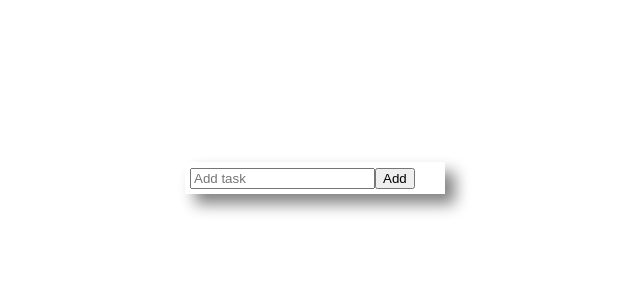
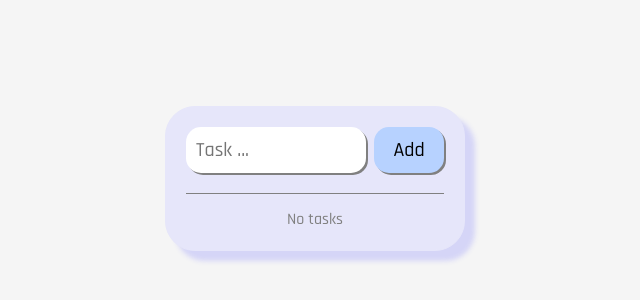
Before and after one commit to camila-pereyra/todo, a React (Create React App) app: page / in a window 1280 px wide. Shown: the part 222-522 px from the top of the page, without its empty margins (325-965 px from the left). Built offline with nearby package versions, Linux system fonts and the light colour scheme.

Commit message:
Agregue libreria classnames, aplique estilos, agregue funciones y states en Formtodo, TaskList y Task

```diff
--- a/package.json
+++ b/package.json
@@ -6,6 +6,7 @@
     "@testing-library/jest-dom": "^5.16.5",
     "@testing-library/react": "^13.4.0",
     "@testing-library/user-event": "^13.5.0",
+    "classnames": "^2.3.2",
     "react": "^18.2.0",
     "react-dom": "^18.2.0",
     "react-scripts": "5.0.1",
--- a/public/index.html
+++ b/public/index.html
@@ -1,14 +1,14 @@
 <!DOCTYPE html>
 <html lang="en">
+
 <head>
   <meta charset="utf-8" />
   <link rel="icon" href="%PUBLIC_URL%/favicon.ico" />
   <meta name="viewport" content="width=device-width, initial-scale=1" />
   <meta name="theme-color" content="#000000" />
-    <meta
-      name="description"
-      content="Web site created using create-react-app"
-    />
+  <meta name="description" content="Web site created using create-react-app" />
+  <!--GOOGLE FONTS-->
+  <link href="https://fonts.googleapis.com/css2?family=Rajdhani:wght@500&display=swap" rel="stylesheet">
   <link rel="apple-touch-icon" href="%PUBLIC_URL%/logo192.png" />
   <!--
       manifest.json provides metadata used when your web app is installed on a
@@ -26,6 +26,7 @@
     -->
   <title>React App</title>
 </head>
+
 <body>
   <noscript>You need to enable JavaScript to run this app.</noscript>
   <div id="root"></div>
@@ -40,4 +41,5 @@
       To create a production bundle, use `npm run build` or `yarn build`.
     -->
 </body>
+
 </html>
--- a/src/App.css
+++ b/src/App.css
@@ -1,7 +1,13 @@
+*{
+  padding: 0;
+  margin: 0;
+  box-sizing: border-box;
+}
 .App {
   width: 100%;
   height: 100vh;
   display: flex;
   justify-content: center;
   align-items: center;
+  background-color: whitesmoke;
 }
--- a/src/components/Container/Container.css
+++ b/src/components/Container/Container.css
@@ -1,6 +1,8 @@
 .container{
-    width: 250px;
-    padding: 5px;
-    box-shadow: 10px 10px 15px rgb(131, 131, 131);
-
+    width: 300px;
+    padding: 20px;
+    box-shadow: 10px 10px 5px rgb(213, 213, 247);
+    border: solid 1px lavender;
+    border-radius: 30px;
+    background-color: lavender;
 }
--- /dev/null
+++ b/src/components/Formtodo/FormTodo.css
@@ -0,0 +1,34 @@
+.formTodoContainer{
+    width: 100%;
+    padding: 0 0 20px 0;
+    display: flex;
+    justify-content: space-between;
+    align-items: center;
+    border-bottom: solid 1px grey;
+}
+.noTasks{
+    text-align: center;
+    margin-top: 15px;
+    color: grey;
+}
+.formTodoContainer input{
+    width: 180px;
+    padding: 10px ;
+    font-size: 20px;
+    border: none;
+    outline: none;
+    border-radius: 15px;
+    box-shadow: 2px 2px grey;
+    font-family: 'Rajdhani', sans-serif;
+
+}
+.formTodoContainer button{
+    width: 70px;
+    padding: 10px ;
+    font-size: 20px;
+    border: none;
+    background-color: #b7d2ff;
+    box-shadow: 2px 2px grey;
+    border-radius: 15px;
+    font-family: 'Rajdhani', sans-serif;
+}
--- a/src/components/Formtodo/Formtodo.jsx
+++ b/src/components/Formtodo/Formtodo.jsx
@@ -1,5 +1,6 @@
 import { useState } from "react"
 import Tasklist from "../Tasklist/Tasklist"
+import "./FormTodo.css"
 
 const FormTodo = () => {
   const [input, setInput] = useState("")
@@ -7,17 +8,20 @@ const FormTodo = () => {
   const handleClick =()=>{
     if(input!==""){
       setArrayTask([...arrayTask,input]);
+      setInput("")
     }
   }
   return (
-    <><div>
-        <input type="text" name="" id="" placeholder="Add task" value={input}
-        onChange={(e)=>{setInput(e.target.value)}}/>
-        <button type="button" onClick={handleClick}>Add</button>
-    </div>
-    <div>
-      <Tasklist arrayTask={arrayTask}/>
-    </div>
+    <>
+      <div className="formTodoContainer">
+          <input type="text" name="" id="" placeholder="Task ..." value={input}
+          onChange={(e)=>{setInput(e.target.value)}}/>
+          <button type="button" onClick={handleClick}>Add</button>
+      </div>
+      <div className="taskListContainer">
+        {arrayTask.length===0? <p className="noTasks">No tasks</p>:<Tasklist arrayTask={arrayTask} setArrayTask={setArrayTask}/>}
+
+      </div>
     </>
   )
 }
--- a/src/components/Task/Task.jsx
+++ b/src/components/Task/Task.jsx
@@ -1,6 +1,21 @@
+import { useState } from "react"
+import "./Task.css"
+import classNames from "classnames";
+
 const Task = ({task}) => {
+  const [checked,setChecked]=useState(false);
+  const onChange=()=>{
+    setChecked(!checked)
+  }
+  let taskContainer=classNames({
+    taskContainer: true,
+    isChecked: checked===true,
+  })
   return (
-    <div>Tarea:{task}</div>
+    <div className={taskContainer} >
+      <input type="checkbox" defaultChecked={checked} className="checkbox" onChange={onChange} />
+      <p>{task}</p>
+    </div>
   )
 }
 
--- /dev/null
+++ b/src/components/Tasklist/TaskList.css
@@ -0,0 +1,19 @@
+.buttonContainer{
+    display: flex;
+    justify-content: center;
+    align-items: center;
+    padding: 20px 0 0 0;
+    border-top: solid 1px grey;
+
+}
+.buttonDelete{
+    width: 80%;
+    padding: 10px ;
+    font-size: 20px;
+    border: none;
+    background-color: #ff9996;
+    box-shadow: 2px 2px grey;
+    border-radius: 15px;
+    font-family: 'Rajdhani', sans-serif;
+
+}
--- a/src/components/Tasklist/Tasklist.jsx
+++ b/src/components/Tasklist/Tasklist.jsx
@@ -1,15 +1,24 @@
 import Task from "../Task/Task"
+import "./TaskList.css"
 
-const Tasklist = ({arrayTask}) => {
+const Tasklist = ({arrayTask,setArrayTask}) => {
 
 const createTask = (arrayTask) =>
-arrayTask.map((task) => (
-      <Task key={task} task={task} />
-    ));
+  arrayTask.map((task) => (<Task key={task} task={task} />
+));
+const deleteAll =(arrayTask)=>{
+  setArrayTask([])
+}
 
 
   return (
-    <div>{createTask(arrayTask)}</div>
+    <div>
+      {createTask(arrayTask)}
+      <div className="buttonContainer">
+        <button type="button" className="buttonDelete" onClick={deleteAll}>Delete All</button>
+      </div>
+
+    </div>
   )
 }
 
--- a/src/index.css
+++ b/src/index.css
@@ -1,10 +1,8 @@
 body {
   margin: 0;
-  font-family: -apple-system, BlinkMacSystemFont, 'Segoe UI', 'Roboto', 'Oxygen',
-    'Ubuntu', 'Cantarell', 'Fira Sans', 'Droid Sans', 'Helvetica Neue',
-    sans-serif;
   -webkit-font-smoothing: antialiased;
   -moz-osx-font-smoothing: grayscale;
+  font-family: 'Rajdhani', sans-serif;
 }
 
 code {
```
Also changed, not shown: src/components/Task/Task.css (added, +41 -0 lines), 1 other file (tests, documents, lock files or other folders). Lines whose indentation alone changed are shown as unchanged.
